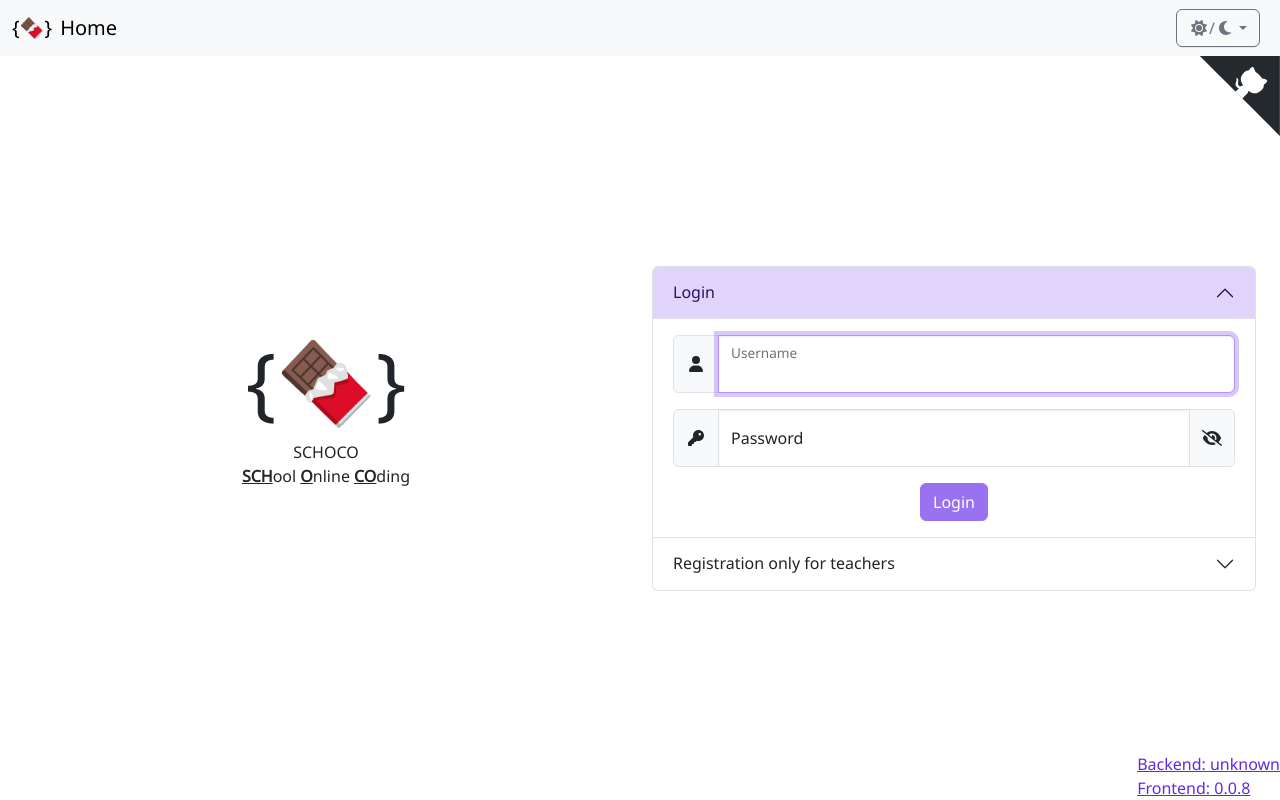
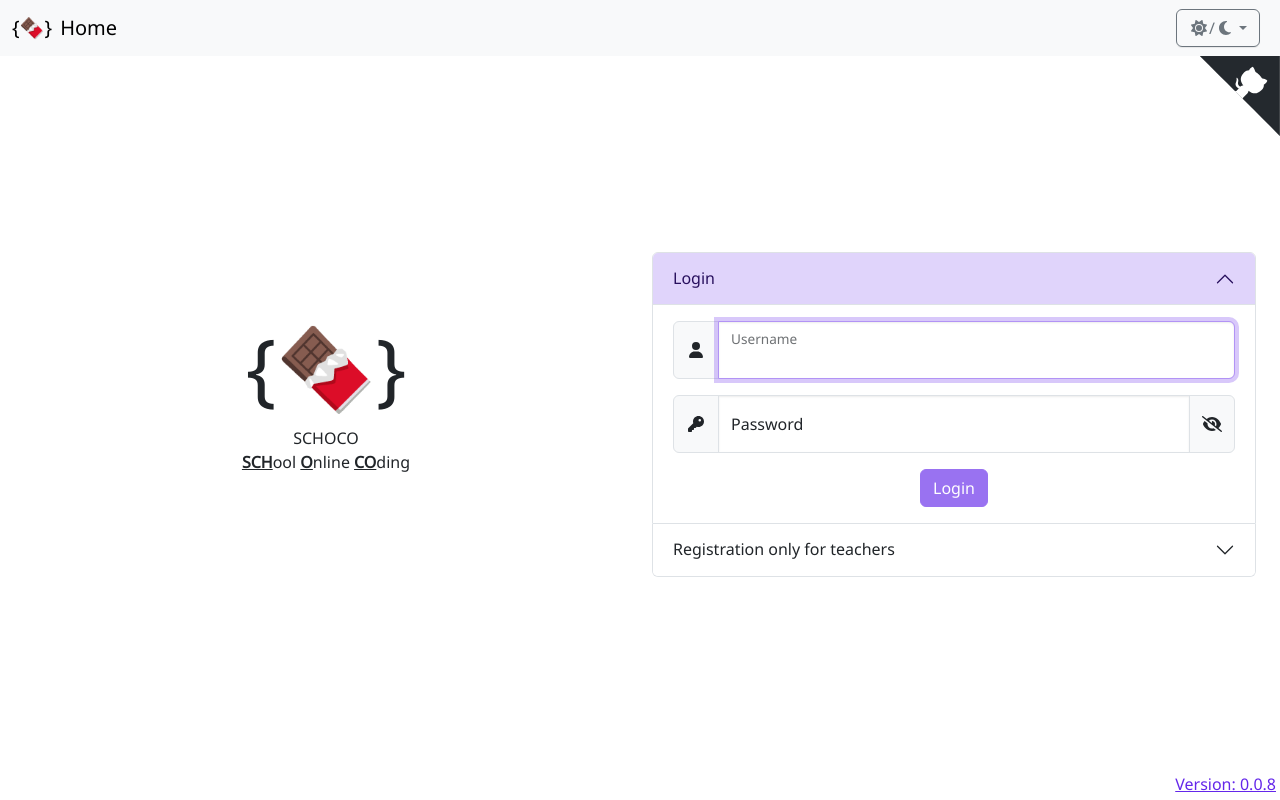
Before and after one commit to PhiTux/schoco, a Vue app in the folder frontend/: page /#/login in a window 1280 px wide. Built offline with nearby package versions, Linux system fonts and the light colour scheme; no server answers.

Commit message:
changed version-info on login-screen

```diff
--- a/frontend/src/locales/de/general.js
+++ b/frontend/src/locales/de/general.js
@@ -67,5 +67,6 @@ export const general_de = {
     input: "Eingabe",
     send: "Senden",
     project: "Projekt",
-    usermanagement: "Benutzerverwaltung"
+    usermanagement: "Benutzerverwaltung",
+    version: "Version",
 }
--- a/frontend/src/locales/en/general.js
+++ b/frontend/src/locales/en/general.js
@@ -67,4 +67,5 @@ export const general_en = {
     input: "Input",
     send: "Send",
     project: "Project",
+    version: "Version",
 }
--- a/frontend/src/services/user.service.js
+++ b/frontend/src/services/user.service.js
@@ -90,10 +90,6 @@ class UserService {
         return axiosAuth.post('changeUsername', { 'user_id': user_id, 'name': username })
     }
 
-    getVersion() {
-        return axios.get(API_URL + 'getVersion')
-    }
-
     checkExistingHomework(uuid) {
         return axiosAuth.post('checkExistingHomework', { 'uuid': uuid })
     }
--- a/frontend/src/views/Login.vue
+++ b/frontend/src/views/Login.vue
@@ -1,5 +1,5 @@
 <script setup>
-import { reactive, computed, onMounted, onBeforeMount } from "vue";
+import { reactive, computed, onMounted } from "vue";
 import { useAuthStore } from "../stores/auth.store.js";
 import UserService from "../services/user.service.js";
 import { useRoute, useRouter } from "vue-router";
@@ -15,7 +15,6 @@ const state = reactive({
   registerIncomplete: false,
   showLoginError: false,
   showRegistrationSuccess: false,
-  backendVersion: "",
   showRegistrationError: false,
   showRegistrationErrorMessage: false,
   registrationErrorMessage: "",
@@ -34,16 +33,6 @@ const register = reactive({
   password2: "",
 })
 
-onBeforeMount(() => {
-  UserService.getVersion().then(
-    (response) => {
-      state.backendVersion = response.data
-    }, (error) => {
-      console.log(error.response)
-      state.backendVersion = "unknown"
-    }
-  )
-})
 
 onMounted(() => {
   let route = useRoute()
@@ -150,7 +139,7 @@ const registerPasswordTooShort = computed(() => {
         </div>
       </div>
     </div>
-    <div class="center-fix d-flex flex-column">
+    <div class="center-fix d-flex flex-column ">
       <!-- begin github animated corner https://github.com/eugena/github-animated-corners/ --><a target="_blank"
         href="https://github.com/phitux/schoco" class="github-corner" aria-label="View source on GitHub"
         title="View source on GitHub"><svg xmlns="http://www.w3.org/2000/svg" style="position: absolute; right: 0"
@@ -183,7 +172,7 @@ const registerPasswordTooShort = computed(() => {
             style="transform-origin: 170px 100px;"></path>
         </svg>
       </a><!-- end github animated corner -->
-      <div class="container-fluid flex-fill align-items-center d-flex justify-content-center">
+      <div class="container-fluid flex-fill align-items-center d-flex justify-content-center z-1">
         <div class="w-100 row text-center align-items-center">
           <div class="col-xxl-1"></div>
           <div class="col-xs-12 col-lg-6 col-xxl-4">
@@ -319,16 +308,21 @@ const registerPasswordTooShort = computed(() => {
           </div>
           <div class="col-xxl-3"></div>
         </div>
-        <div class="position-absolute bottom-0 end-0">
-          <a href="https://hub.docker.com/r/phitux/schoco-backend/tags">Backend: {{ state.backendVersion }}</a><br />
-          <a href="https://hub.docker.com/r/phitux/schoco-nginx/tags">Frontend: {{ version }}</a>
-        </div>
+
+      </div>
+      <div class="sticky-bottom d-flex versionBottom">
+        <a class="ms-auto mb-1 me-1" href="https://github.com/phitux/schoco#changelog">{{ $t("version") }}: {{ version
+        }}</a>
       </div>
     </div>
   </div>
 </template>
 
 <style scoped lang="scss">
+.versionBottom {
+  z-index: 0 !important;
+}
+
 $fill: #fff;
 $color: #24292e;
 $fill2: #151513;
```
Also changed, not shown: 1 other file (tests, documents, lock files or other folders).
